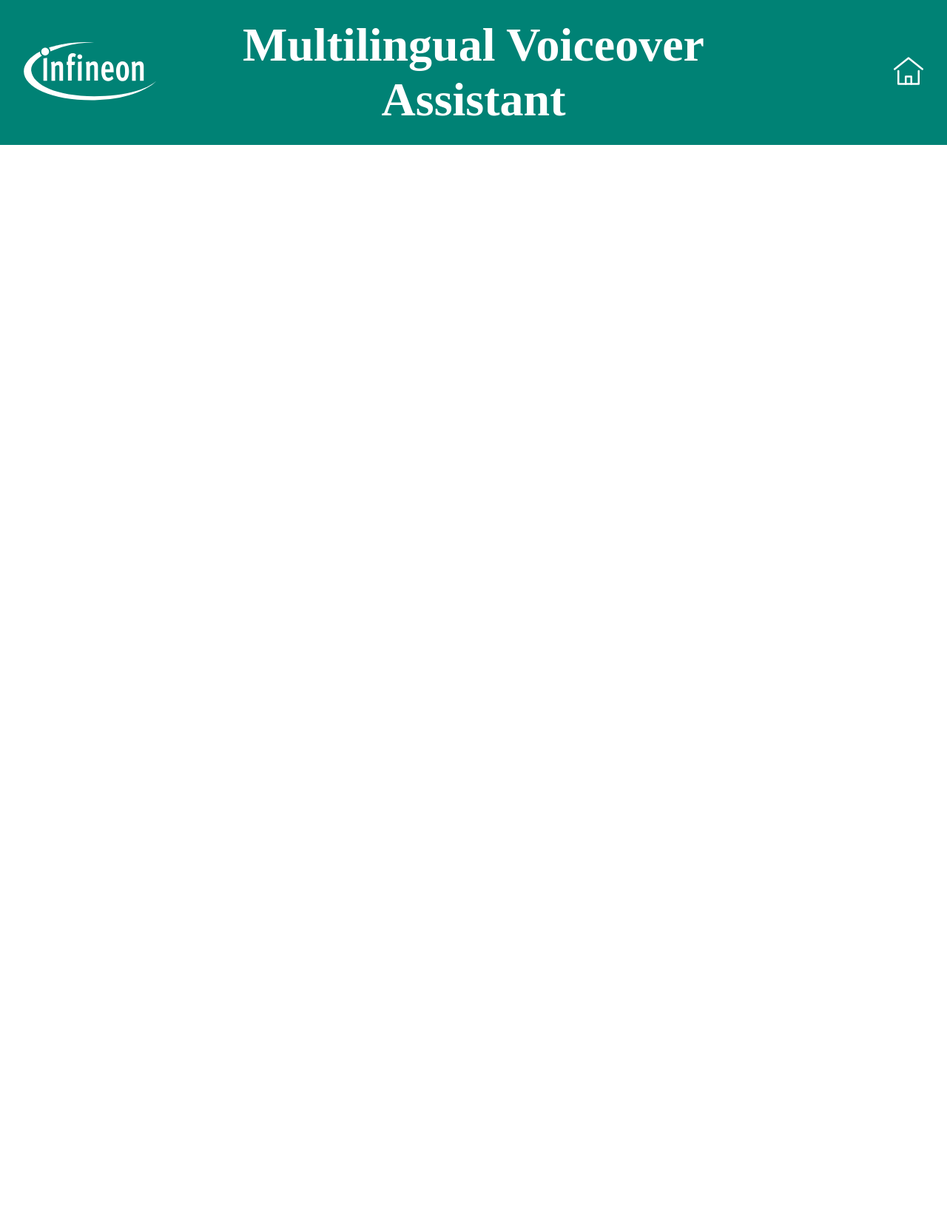
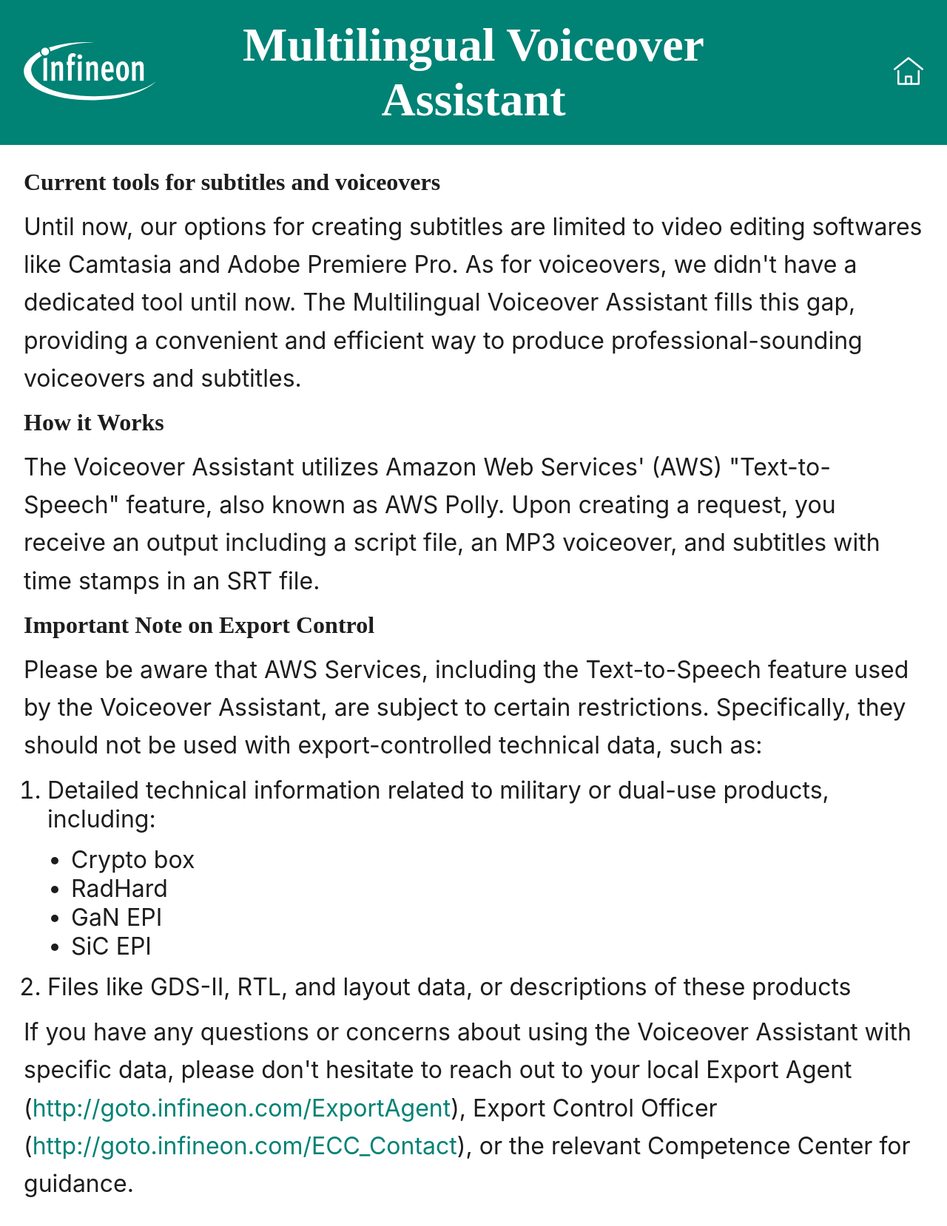
Before and after one commit to 0xBonks/speech_srt, a Flask app: template templates/questions.html in a window 1280 px wide. Shown: the whole page at 74% size. Before the commit the page ends 196 px from the top, so only its background shows below. Run offline with Flask 3, Linux system fonts and the light colour scheme; the template is opened without the code that fills it: most values are stand-ins (such as "Sample title", 1, 10 or a date in 2020).

Commit message:
Changed the Frontend Part for the questions page and added some error handling in the Backend.

```diff
--- a/hotwire_pages/hotwire_page.py
+++ b/hotwire_pages/hotwire_page.py
@@ -117,7 +117,11 @@ class HotwirePage:
         self._restore_session_context()
 
     def _restore_embedded_context(self):
-        updated_data = json.loads(self._request.form.get("context_frame"))
+        context_frame = self._request.form.get("context_frame")
+        if not context_frame:
+            return
+
+        updated_data = json.loads(context_frame)
         for key, value in updated_data.items():
             if key in self._context_var_names:
                 setattr(self, key, value)
--- a/requirements.txt
+++ b/requirements.txt
@@ -24,7 +24,7 @@ pefile==2023.2.7
 priority==2.0.0
 pyinstaller==5.13.0
 pyinstaller-hooks-contrib==2023.6
-#pymp3==0.1.9
+pymp3
 python-dateutil==2.8.2
 pywin32-ctypes==0.2.2
 PyYAML==6.0.1
--- a/single_page_app/app_page_controller.py
+++ b/single_page_app/app_page_controller.py
@@ -278,7 +278,8 @@ class AppPageController(HotwirePage):
         return self.get_request_form_value("play_current_line")
 
     def get_cursor_position(self):
-        return int(self.get_request_form_value("cursor_position"))
+        cursor_pos = self.get_request_form_value("cursor_position")
+        return int(cursor_pos) if cursor_pos is not None else 0
 
     def is_action_makeit(self):
         return self.get_request_form_value("makeit")
--- a/static/style.css
+++ b/static/style.css
@@ -66,11 +66,9 @@ body {
 .step-title {
     font-size: 2rem;
     margin-bottom: 1rem;
-
     font-family: 'Source Sans 3';
     font-style: normal;
-    font-weight: 400;
-
+    font-weight: 700; /* Changed from 400 to 700 for bold */
     color: #1D1D1D;
 }
 
@@ -171,7 +169,12 @@ textarea {
     }
 
     .step-title {
-        font-size: 1rem;
+        font-size: 2rem;
+        margin-bottom: 1rem;
+        font-family: 'Source Sans 3';
+        font-style: normal;
+        font-weight: 700; /* Changed from 400 to 700 for bold */
+        color: #1D1D1D;
     }
 
     .button {
@@ -179,3 +182,52 @@ textarea {
         padding: 0.6rem 1.2rem;
     }
 }
+
+.main-content_questions {
+    max-width: 100rem; /* Narrower width for better readability */
+    grid-template-columns: 1fr; /* Override the two-column layout */
+    margin: 2rem auto;
+    padding: 0 2rem;
+}
+
+.step_questions {
+    margin-bottom: 3rem; /* Increased spacing between sections */
+    font-size: 2rem;
+    margin-bottom: 1rem;
+
+    font-family: 'Source Sans 3';
+    font-style: normal;
+    font-weight: 400;
+
+    color: #1D1D1D;
+}
+
+.step_questions h2{
+    margin-bottom: 3rem;
+    font-size: 2rem;
+    margin-bottom: 1rem;
+    font-family: 'Source Sans 3';
+    font-style: normal;
+    font-weight: 700; /* Changed from 400 to 700 for bold */
+    color: #1D1D1D;
+}
+
+/* Ensure proper spacing for lists */
+.step_questions ul {
+    margin: 1rem 0 1rem 2rem;
+}
+
+.step_questions p {
+    line-height: 1.6;
+    margin-bottom: 1rem;
+}
+
+/* Style links to match the theme */
+.step_questions a {
+    color: #008275;
+    text-decoration: none;
+}
+
+.step_questions a:hover {
+    text-decoration: underline;
+}
--- a/templates/questions.html
+++ b/templates/questions.html
@@ -37,5 +37,44 @@
             </a>
         </div>
     </header>
+    <div class="main-content_questions">
+        <div class="step_questions">
+            <h2 class="step-title">Current tools for subtitles and voiceovers</h2>
+            <p>
+                Until now, our options for creating subtitles are limited to video editing softwares like Camtasia and Adobe Premiere Pro. As for voiceovers, we didn't have a dedicated tool until now. The Multilingual Voiceover Assistant fills this gap, providing a convenient and efficient way to produce professional-sounding voiceovers and subtitles.
+            </p>
+        </div>
+
+        <div class="step_questions">
+            <h2 class="step-title">How it Works</h2>
+            <p>
+                The Voiceover Assistant utilizes Amazon Web Services' (AWS) "Text-to-Speech" feature, also known as AWS Polly. Upon creating a request, you receive an output including a script file, an MP3 voiceover, and subtitles with time stamps in an SRT file.
+            </p>
+        </div>
+
+        <div class="step_questions">
+            <h2 class="step-title">Important Note on Export Control</h2>
+            <p>
+                Please be aware that AWS Services, including the Text-to-Speech feature used by the Voiceover Assistant, are subject to certain restrictions. Specifically, they should not be used with export-controlled technical data, such as:
+            </p>
+            <ul style="list-style-type: decimal;">
+                <li>Detailed technical information related to military or dual-use products, including:</li>
+                <ul style="list-style-type: disc;">
+                    <li>Crypto box</li>
+                    <li>RadHard</li>
+                    <li>GaN EPI</li>
+                    <li>SiC EPI</li>
+                </ul>
+                <li style="margin-top: 1rem;">Files like GDS-II, RTL, and layout data, or descriptions of these products</li>
+            </ul>
+            <p>
+                If you have any questions or concerns about using the Voiceover Assistant with specific data, please don't hesitate to reach out to your local Export Agent
+                (<a href="http://goto.infineon.com/ExportAgent">http://goto.infineon.com/ExportAgent</a>),
+                Export Control Officer
+                (<a href="http://goto.infineon.com/ECC_Contact">http://goto.infineon.com/ECC_Contact</a>),
+                or the relevant Competence Center for guidance.
+            </p>
+        </div>
+    </div>
 </body>
 </html>
```
Also changed, not shown: 1 other file.
